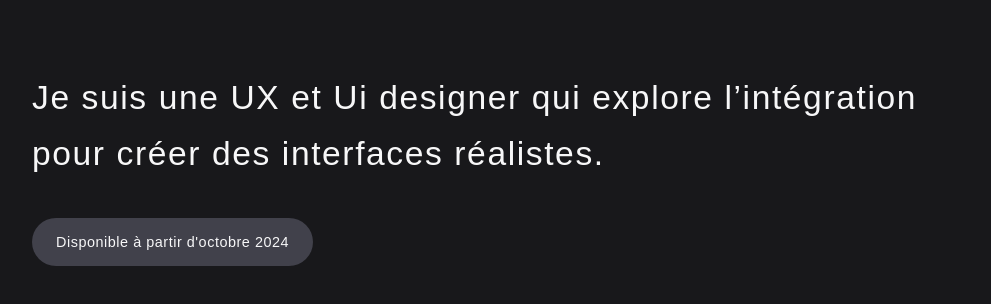
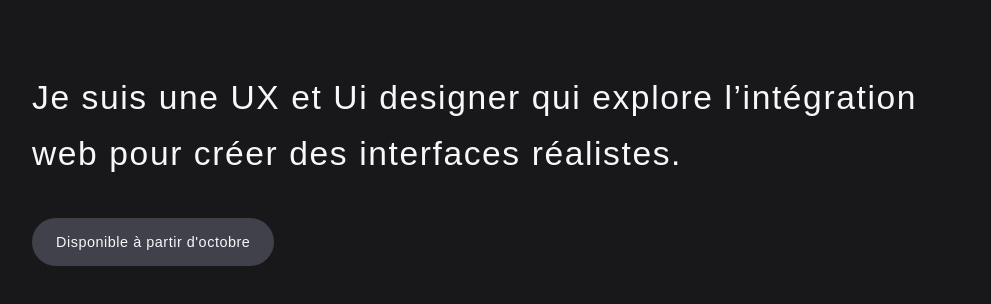
Before and after one commit to Assoghe/portfonextjs, a Next.js app: page / in a window 1280 px wide. Shown: the part 138-442 px from the top of the page, without its empty margins (144-1135 px from the left). Built offline with nearby package versions, Linux system fonts and the light colour scheme; a web font is replaced by a local one.

Commit message:
HeroTop> Fix HeroTop

```diff
--- a/src/app/portfolio/_components/herosection/hero-top-view.tsx
+++ b/src/app/portfolio/_components/herosection/hero-top-view.tsx
@@ -5,11 +5,11 @@ import { Tag } from "@/app/ui/tag/tag";
 export const HeroTopView = () => {
     return (
         <Container className="my-52">
-            <Typography variant="h1" component="h1" className="my-14 mb-9">
-            Je suis une UX et Ui designer qui explore l’intégration pour créer des interfaces réalistes.
+            <Typography variant="h1" component="h1" className="my-14 mb-9 tablet:5xl">
+            Je suis une UX et Ui designer qui explore l’intégration web pour créer des interfaces réalistes.
             </Typography>
             <Tag variant="default">
-                Disponible à partir d'octobre 2024
+                Disponible à partir d'octobre
             </Tag>
         </Container>
     )
--- a/src/app/ui/design-system/typography/typography.tsx
+++ b/src/app/ui/design-system/typography/typography.tsx
@@ -23,7 +23,7 @@ export const Typography = ({
 
     switch (variant) {
         case "h1":
-        variantStyles = "text-4xl tablet:text-5xl";
+            variantStyles = "text-[21px] leading-8 tablet:text-5xl";
         break;
 
         case "h2":
```
